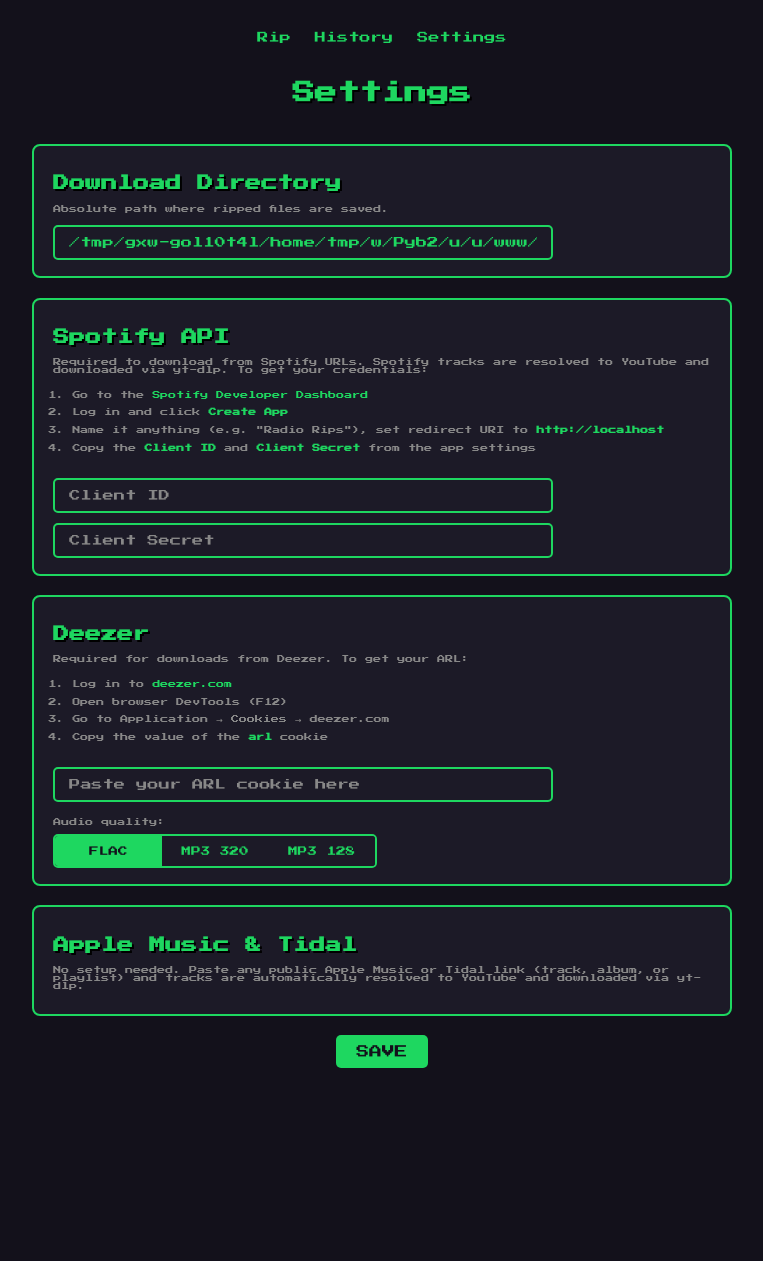
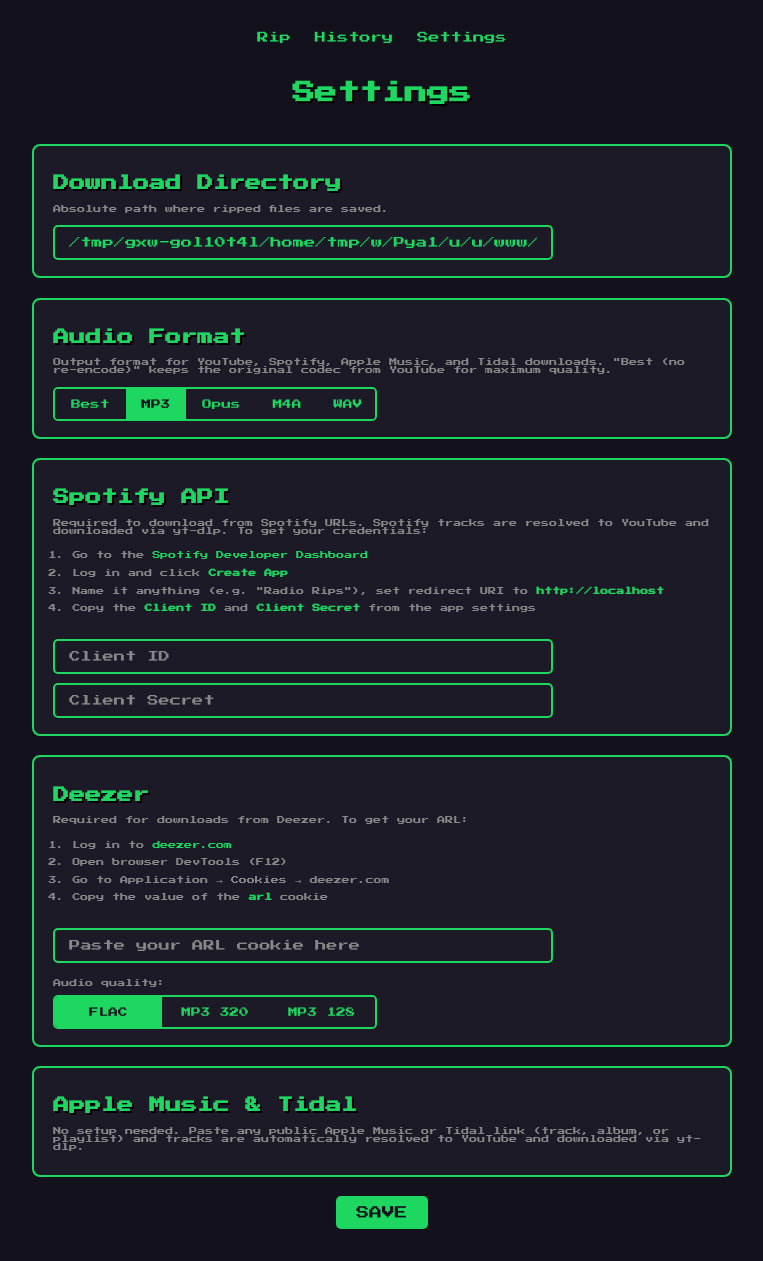
Before and after one commit to jpgamboa/radio-rips, a Flask app: page /settings in a window 1280 px wide. Shown: the whole page, without its empty margins (258-1021 px from the left). Before the commit the page ends 1068 px from the top, so only its background shows below. Run offline with Flask 3, Linux system fonts and the light colour scheme; data that the repository does not hold is empty.

Commit message:
Add configurable audio format for yt-dlp downloads
New setting in Settings page: Best (no re-encode), MP3, Opus, M4A, or WAV.
"Best" keeps the original codec from YouTube without re-encoding.
Applies to all yt-dlp-based downloads (YouTube, Spotify, Apple Music, Tidal).

Co-Authored-By: Claude Opus 4.6 <noreply@anthropic.com>

```diff
--- a/radio_rips/app.py
+++ b/radio_rips/app.py
@@ -153,17 +153,25 @@ def _stream_process(job_id: str, cmd: list[str], out_dir: str, env=None):
         _clear_progress(job_id)
 
 
+def _ytdlp_audio_args() -> list[str]:
+    """Return yt-dlp flags for the configured audio format."""
+    fmt = _get_setting("ytdlp_format") or "mp3"
+    if fmt == "best":
+        # Keep original codec, no re-encoding
+        return ["-x"]
+    return ["-x", "--audio-format", fmt, "--audio-quality", "0"]
+
+
 def _run_ytdlp(job_id: str, url: str, out_dir: str):
-    """Download via yt-dlp (direct YouTube/SoundCloud/etc, MP3 output)."""
-    _stream_process(job_id, [
-        _find_bin("yt-dlp"),
-        "-x",
-        "--audio-format", "mp3",
-        "--audio-quality", "0",
+    """Download via yt-dlp (direct YouTube/SoundCloud/etc)."""
+    cmd = [_find_bin("yt-dlp")]
+    cmd += _ytdlp_audio_args()
+    cmd += [
         "--newline",
         "-o", os.path.join(out_dir, "%(title)s.%(ext)s"),
         url,
-    ], out_dir)
+    ]
+    _stream_process(job_id, cmd, out_dir)
 
 
 def _run_deemix(job_id: str, url: str, out_dir: str):
@@ -358,15 +366,13 @@ def _run_playlist(job_id: str, url: str, out_dir: str, source: str):
             pct = int((i - 1) / total * 100)
             _set_progress(job_id, pct, f"[{i}/{total}] {query}")
 
+            cmd = [ytdlp] + _ytdlp_audio_args() + [
+                "--newline",
+                "-o", os.path.join(out_dir, "%(title)s.%(ext)s"),
+                f"ytsearch1:{query}",
+            ]
             proc = subprocess.run(
-                [
-                    ytdlp, "-x",
-                    "--audio-format", "mp3",
-                    "--audio-quality", "0",
-                    "--newline",
-                    "-o", os.path.join(out_dir, "%(title)s.%(ext)s"),
-                    f"ytsearch1:{query}",
-                ],
+                cmd,
                 stdout=subprocess.PIPE,
                 stderr=subprocess.STDOUT,
                 text=True,
@@ -500,6 +506,7 @@ def settings():
         download_dir=_get_setting("download_dir") or config.DOWNLOAD_DIR,
         spotify_client_id=_get_setting("spotify_client_id"),
         spotify_client_secret=_get_setting("spotify_client_secret"),
+        ytdlp_format=_get_setting("ytdlp_format") or "mp3",
         deezer_arl=_get_setting("deezer_arl") or config.DEEZER_ARL,
         deezer_quality=_get_setting("deezer_quality") or "flac",
     )
@@ -517,8 +524,11 @@ def settings_save():
         os.makedirs(download_dir, exist_ok=True)
         _set_setting("download_dir", download_dir)
 
+    ytdlp_format = request.form.get("ytdlp_format", "mp3").strip()
+
     _set_setting("spotify_client_id", spotify_client_id)
     _set_setting("spotify_client_secret", spotify_client_secret)
+    _set_setting("ytdlp_format", ytdlp_format)
     _set_setting("deezer_arl", deezer_arl)
     _set_setting("deezer_quality", deezer_quality)
 
--- a/radio_rips/templates/settings.html
+++ b/radio_rips/templates/settings.html
@@ -12,6 +12,26 @@
             Absolute path where ripped files are saved.
         </p>
         <input type="text" name="download_dir" value="{{ download_dir }}" placeholder="/home/user/Music">
+    </div>
+
+    <div class="card">
+        <h2>Audio Format</h2>
+        <p style="color:var(--muted); margin-bottom:0.8rem;">
+            Output format for YouTube, Spotify, Apple Music, and Tidal downloads.
+            "Best (no re-encode)" keeps the original codec from YouTube for maximum quality.
+        </p>
+        <div class="quality-toggle">
+            <input type="radio" name="ytdlp_format" value="best" id="af-best" {{ 'checked' if ytdlp_format == 'best' }}>
+            <label for="af-best">Best</label>
+            <input type="radio" name="ytdlp_format" value="mp3" id="af-mp3" {{ 'checked' if ytdlp_format == 'mp3' }}>
+            <label for="af-mp3">MP3</label>
+            <input type="radio" name="ytdlp_format" value="opus" id="af-opus" {{ 'checked' if ytdlp_format == 'opus' }}>
+            <label for="af-opus">Opus</label>
+            <input type="radio" name="ytdlp_format" value="m4a" id="af-m4a" {{ 'checked' if ytdlp_format == 'm4a' }}>
+            <label for="af-m4a">M4A</label>
+            <input type="radio" name="ytdlp_format" value="wav" id="af-wav" {{ 'checked' if ytdlp_format == 'wav' }}>
+            <label for="af-wav">WAV</label>
+        </div>
     </div>
 
     <div class="card">
```
